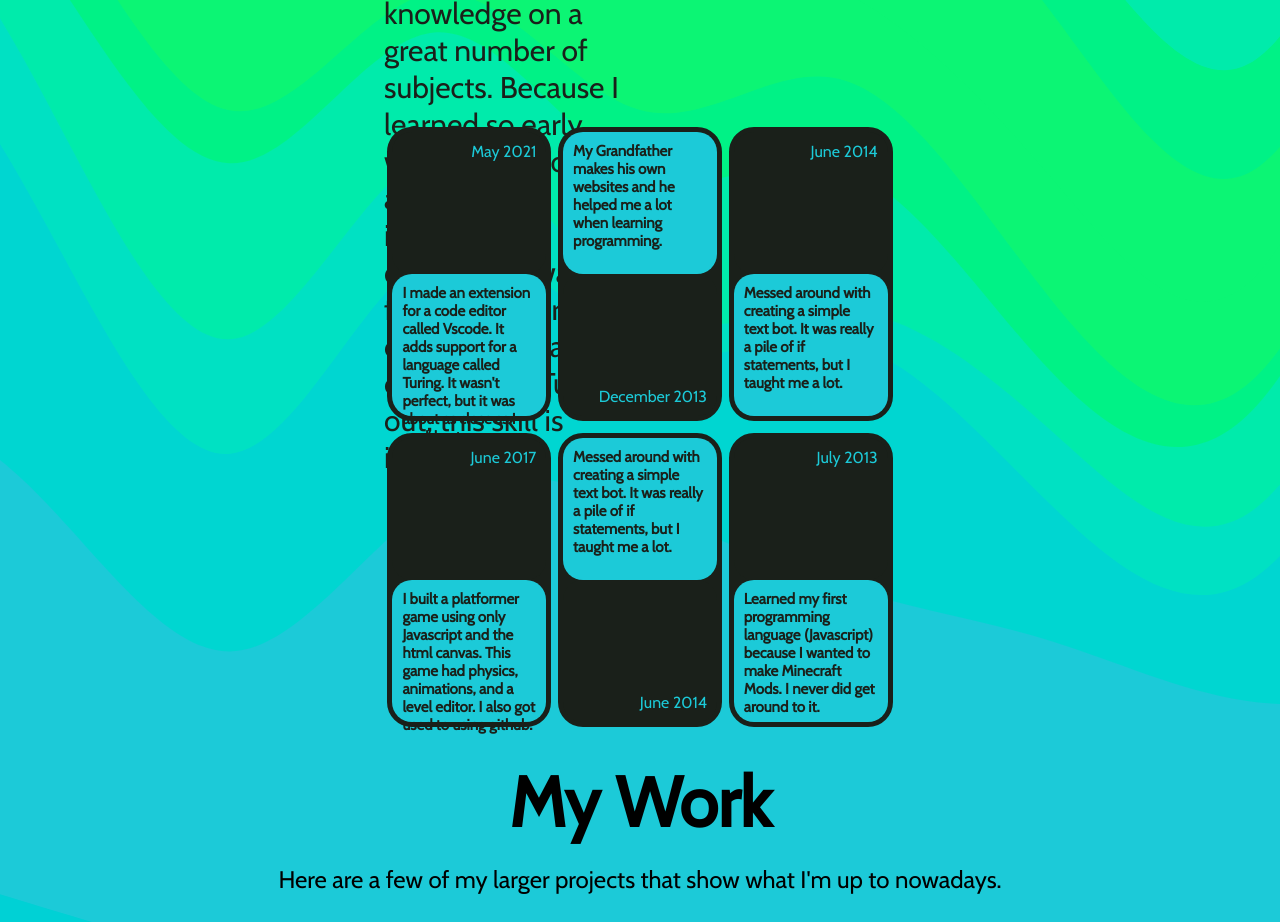
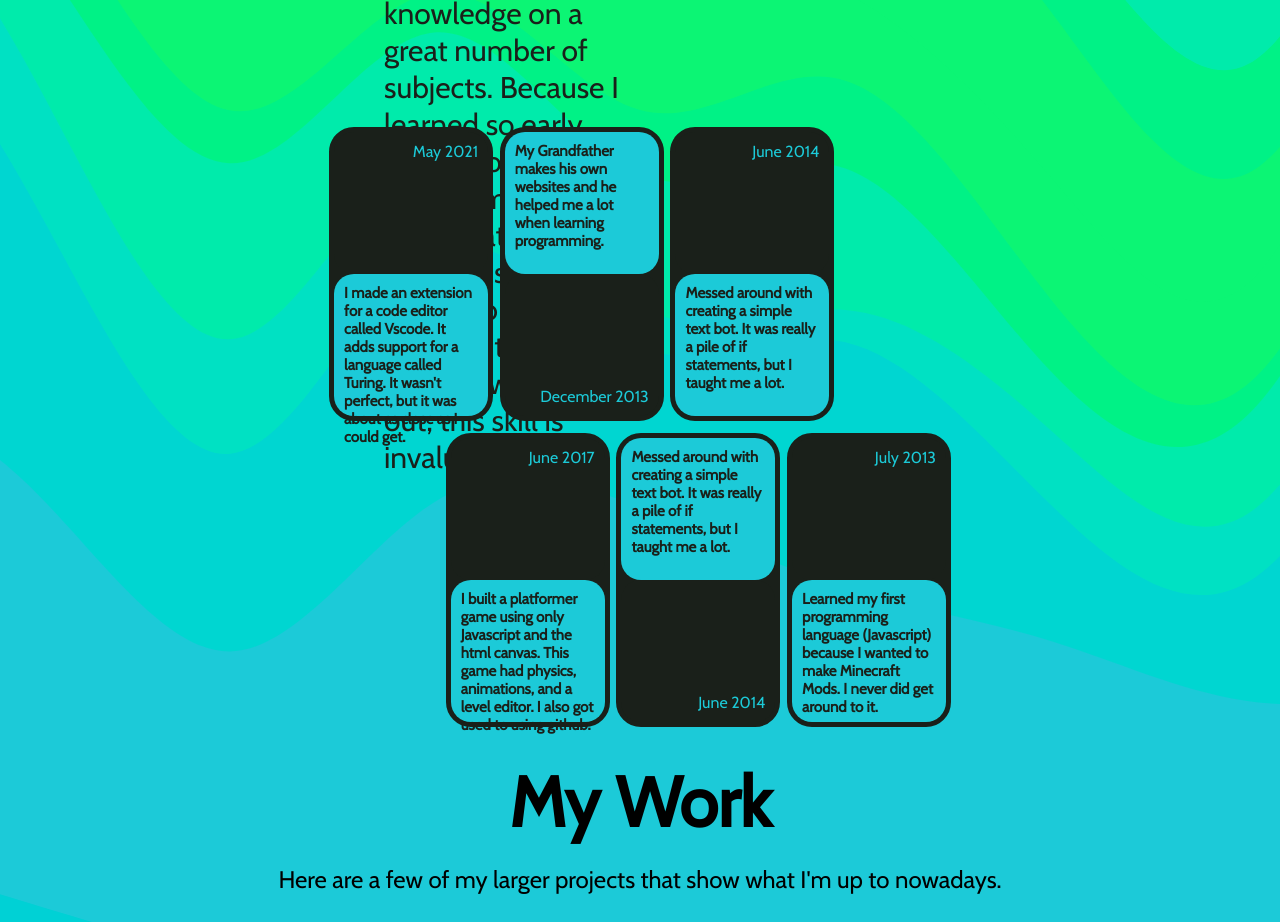
Before and after one commit to Jumner/Jumner.github.io, a plain HTML site: page index.html in a window 1280 px wide. Shown: the part 1641-2563 px from the top of the page. Drawn offline with nearby package versions, Linux system fonts and the light colour scheme.

Commit message:
added effect to projects

```diff
--- a/main.js
+++ b/main.js
@@ -73,9 +73,25 @@ window.onload = () => {
 		percent = 1.5 * window.innerHeight - scroll;
 		percent = Math.pow(Math.max(percent, 0), 1.2);
 		percent = clamp(percent, 0, window.innerHeight / 2);
-		console.log(percent);
 		projectH1.style.top = percent + 'px';
 		// Projects slide in
+		const rows = [...document.getElementsByClassName('project-row')];
+		percent =
+			(window.innerHeight - rows[0].getBoundingClientRect().y) /
+			(window.innerHeight / 1.5);
+		percent = Math.max(
+			window.innerWidth / 2 - (percent * window.innerWidth) / 2,
+			0
+		);
+		percent = clamp(
+			Math.pow(percent, 1.15),
+			0,
+			window.innerWidth / 2 + rows[0].getBoundingClientRect().width / 2
+		);
+		rows.forEach((row, i) => {
+			const sign = 2 * i - 1;
+			row.style.left = percent * sign + 'px';
+		});
 	};
 
 	// Date handling
--- a/style.css
+++ b/style.css
@@ -340,6 +340,7 @@ div#projects {
 
 div#projects > div.project-row {
 	/* Each row of cards (horizontal) */
+	position: relative;
 	display: table-row;
 }
 
```
